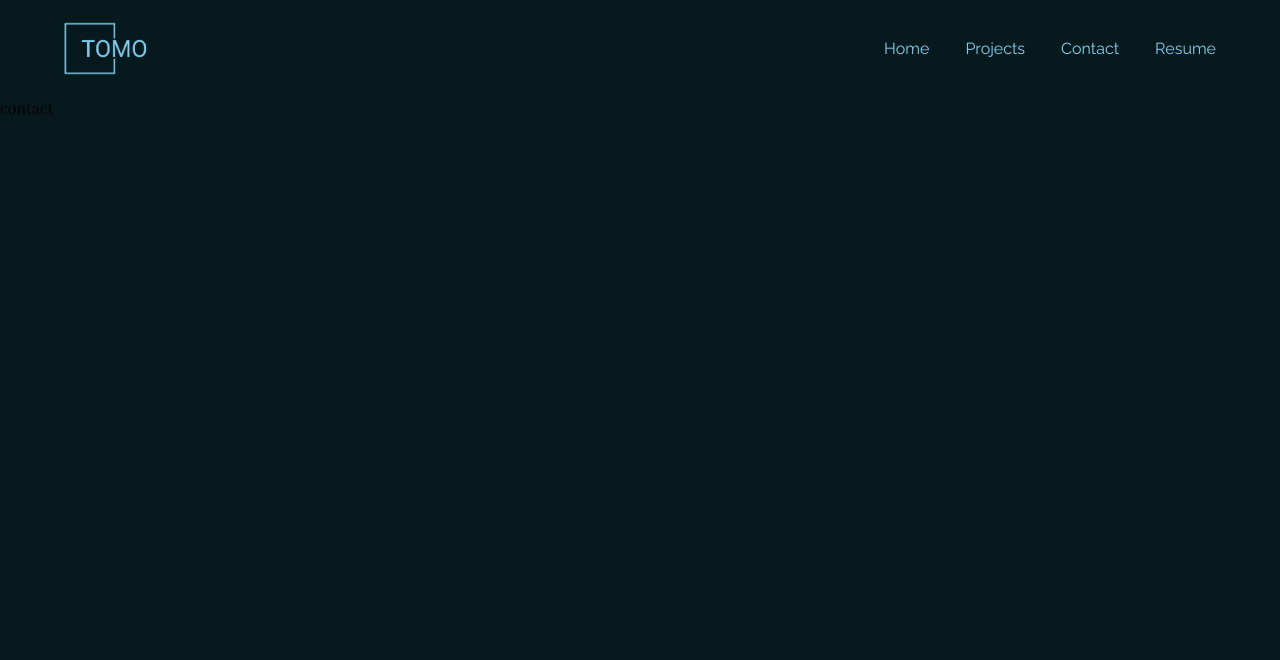
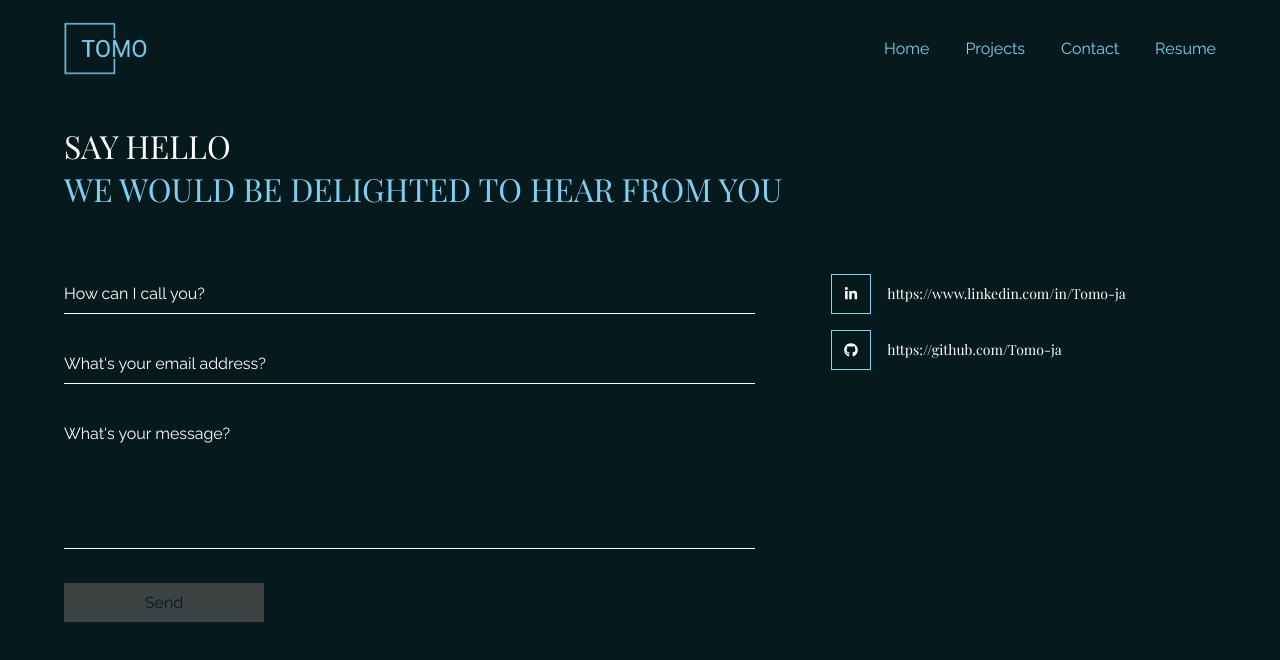
Before and after one commit to Tomo-ja/portfolio, a Next.js app: page /contact in a window 1280 px wide. Shown: the top 660 px of the page. Built offline with nearby package versions, Linux system fonts and the light colour scheme.

Commit message:
design contact form

```diff
--- /dev/null
+++ b/components/Contact/accountInfo.styles.js
@@ -0,0 +1,72 @@
+import styled from "styled-components";
+import THEME from "../../styles/theme";
+
+const StyledAccountInfo = styled.a`
+
+	display: flex;
+	margin-bottom: ${THEME.spacing.default};
+	align-items: center;
+	font-size: ${THEME.fontSize.small};
+	position: relative;
+	overflow: hidden;
+
+	::after{
+		content: '';
+		position: absolute;
+		width: 0;
+		height: 1px;
+		left: 50%;
+		bottom: 0px;
+		background-color: ${THEME.colors.lightBlue};
+		transition: all 0.25s;
+	}
+
+	p{
+		position: relative;
+		transition: all 1s ease;
+		margin-left: ${THEME.spacing.default};
+		overflow: hidden;
+
+	}
+
+	div{
+		width: 40px;
+		height: 40px;
+		display: flex;
+		justify-content: center;
+		align-items: center;
+		background-color: ${THEME.colors.black};
+		border: 1px solid ${THEME.colors.lightBlue};
+		transition: all 0.25s;
+
+	}
+	svg{
+		display: block;
+		width: 20px;
+		transition: all 0.25s;
+	}
+
+	:hover{
+		::after{
+			width: 100%;
+			left: 0;
+		}
+		div{
+			background-color: ${THEME.colors.lightBlue};
+		}
+		svg{
+			color: ${THEME.colors.black};
+		}
+	}
+
+	@media only screen and (max-width: 760px)  {
+		margin-bottom: ${THEME.spacing.small};
+		p{
+			width: 0;
+		}
+  }
+
+
+`
+
+export default StyledAccountInfo
--- /dev/null
+++ b/components/Contact/contact.styles.js
@@ -0,0 +1,27 @@
+import styled from "styled-components";
+import StyledMain from "../../styles/main.styles";
+import THEME from "../../styles/theme";
+
+const StyledContact = styled(StyledMain)`
+
+	h2{
+		margin-bottom: 2em;
+	}
+
+	section{
+		display:flex;
+	}
+
+	.accountInfo{
+		margin-left: ${THEME.spacing.xxLarge};
+	}
+
+
+	@media only screen and (max-width: 760px)  {
+		.accountInfo{
+			margin-left: ${THEME.spacing.middle};
+		}
+	}
+`
+
+export default StyledContact
--- /dev/null
+++ b/components/Contact/form.jsx
@@ -0,0 +1,106 @@
+import { useState } from "react";
+import emailjs from 'emailjs-com'
+
+
+import StyledForm from "./form.styles";
+
+const isEmailValid = (email) => {
+	return /\S+@\S+\.\S+/.test(email)
+}
+
+
+
+const Form = () => {
+
+	const [errors, setErrors] = useState({nameError: true, emailError: true, messageError: true})
+	const [emailInfo, setEmailInfo] = useState({name: null, email: null, message: null})
+
+
+	const onChangeName = (e) => {
+		if (e.target.value.trim() === "") {
+			setErrors(prev =>  {return {...prev, nameError: true}})
+		} else {
+			setErrors(prev =>  {return {...prev, nameError: false}})
+		}
+		setEmailInfo(prev => {return {...prev, name: e.target.value}})
+	}
+
+	const onChangeEmail = (e) => {
+		if (e.target.value.trim() === "") {
+			setErrors(prev =>  {return {...prev, emailError: true}})
+		} else if (!isEmailValid(e.target.value)) {
+			setErrors(prev =>  {return {...prev, emailError: true}})
+		} else {
+			setErrors(prev =>  {return {...prev, emailError: false}})
+		}
+		setEmailInfo(prev => {return {...prev, email: e.target.value}})
+	}
+
+	const onChangeMessage = (e) => {
+		if (e.target.value.trim() === "") {
+			setErrors(prev =>  {return {...prev, messageError: true}})
+		} else {
+			setErrors(prev =>  {return {...prev, messageError: false}})
+		}
+		setEmailInfo(prev => {return {...prev, message: e.target.value}})
+	}
+
+	const sendEmail = (e) => {
+		e.preventDefault()
+
+		emailjs.send(process.env.EMAIL_SERVICE_ID, "template_q7ukh3j", emailInfo, process.env.EMAIL_KEY)
+		.then(response => {
+			console.log('success')
+		})
+		.catch(error => {
+			console.log(error)
+		})
+	}
+
+	return(
+		<StyledForm>
+			<div className='form__group'>
+				<input
+					type="text"
+					className='form__input'
+					id='guestName'
+					onChange={onChangeName}
+					required
+				/>
+				<span className='form__border'></span>
+				<label htmlFor="guestName" className='form__label'>How can I call you?</label>
+			</div>
+			<div className='form__group'>
+				<input
+					type="text"
+					className='form__input'
+					id='guestEmail'
+					onChange={onChangeEmail}
+					required
+				/>
+				<span className='form__border'></span>
+				<label htmlFor='guestEmail' className='form__label'>What&apos;s your email address?</label>
+			</div>
+			<div className='form__group'>
+				<textarea
+					id='message'
+					className='form__input'
+					rows="6"
+					onChange={onChangeMessage}
+					required
+				/>
+				<span className='form__border'></span>
+				<label htmlFor='message' className='form__label'>What&apos;s your message?</label>
+			</div>
+			<button
+				className='form__button'
+				disabled={!Object.values(errors).every(value => value !== true)}
+				onClick={sendEmail}
+			>
+				Send
+			</button>
+		</StyledForm>
+	)
+}
+
+export default Form
--- /dev/null
+++ b/components/Contact/form.styles.js
@@ -0,0 +1,86 @@
+import styled from "styled-components";
+import THEME from "../../styles/theme";
+
+const StyledForm = styled.form`
+
+	width: 60%;
+	font-family: 'Raleway', sans-serif;
+
+	input, textarea{
+		all: unset;
+	}
+
+	.form{
+		&__group{
+			margin-bottom: 30px;
+			position: relative;
+		}
+		&__input{
+			width: 100%;
+			padding-block: 10px;
+			border-bottom: 1px solid ${THEME.colors.white};
+			font-size: ${THEME.fontSize.default};
+
+			&:focus ~ label,
+			&:valid ~ label {
+				top: -14px;
+				font-size: ${THEME.fontSize.small};
+				color: ${THEME.colors.lightBlue};
+			}
+			&:focus ~ .contact__form__border::before{
+				width: 100%;
+			}
+		}
+
+		&__label{
+			position: absolute;
+			top: 10px;
+			left: 0px;
+			color: ${THEME.colors.white};
+			font-size: ${THEME.fontSize.default};
+			pointer-events: none;
+			transition: 300ms ease all;
+		}
+
+		&__border{
+			display: block;
+			position: relative;
+			width: 100%;
+			&::before{
+				content: '';
+				position: absolute;
+				bottom: 0;
+				left: 0%;
+				height: 2px;
+				width: 0;
+				background-color: red;
+				transition: 300ms ease all;
+			}
+		}
+
+		&__button{
+			width: 200px;
+			padding-block: 10px;
+			background-color: ${THEME.colors.white};
+			text-align: center;
+			color: ${THEME.colors.black};
+			font-size: ${THEME.fontSize.default};
+			transition: all ease 0.3s;
+
+			:hover{
+				border-radius: ${THEME.radius.default};
+			}
+
+			&:disabled{
+				background-color: ${THEME.colors.gray};
+				opacity: 0.75;
+			}
+		}
+	}
+
+	@media only screen and (max-width: 760px)  {
+		flex-grow: 1;
+  }
+`
+
+export default StyledForm
--- a/next.config.js
+++ b/next.config.js
@@ -2,6 +2,10 @@
 const nextConfig = {
   reactStrictMode: true,
   swcMinify: true,
+  env: {
+    EMAIL_SERVICE_ID: process.env.EMAIL_SERVICE_ID,
+    EMAIL_KEY: process.env.EMAIL_KEY
+  }
 }
 
 module.exports = nextConfig
--- a/package.json
+++ b/package.json
@@ -10,8 +10,11 @@
   },
   "dependencies": {
     "@fortawesome/fontawesome-svg-core": "^6.2.0",
+    "@fortawesome/free-brands-svg-icons": "^6.2.0",
+    "@fortawesome/free-regular-svg-icons": "^6.2.0",
     "@fortawesome/free-solid-svg-icons": "^6.2.0",
     "@fortawesome/react-fontawesome": "^0.2.0",
+    "emailjs-com": "^3.2.0",
     "next": "12.3.1",
     "react": "18.2.0",
     "react-dom": "18.2.0",
--- a/pages/contact.js
+++ b/pages/contact.js
@@ -1,11 +1,48 @@
+import Head from "next/head"
+
+import { FontAwesomeIcon } from "@fortawesome/react-fontawesome"
+import { faGithub, faLinkedinIn } from "@fortawesome/free-brands-svg-icons"
+
+import Form from '../components/Contact/form'
+
+import StyledContact from '../components/Contact/contact.styles'
+import StyledAccountInfo from '../components/Contact/accountInfo.styles'
+
 
 
 const Contact = () => {
 
-
 	return (
 		<div>
-			contact
+			<Head>
+				<title>Contact</title>
+				<link rel='icon' href='/favicon.ico'/>
+			</Head>
+			<StyledContact>
+				<h2>
+					Say Hello<br />
+					<span className='blue'>We would be delighted to hear from you</span>
+				</h2>
+
+				<section>
+					<Form />
+					<div className="accountInfo">
+						<StyledAccountInfo href='https://www.linkedin.com/in/Tomo-ja' target='_blank'>
+							<div>
+								<FontAwesomeIcon icon={faLinkedinIn} color="white"/>
+							</div>
+							<p>https://www.linkedin.com/in/Tomo-ja</p>
+						</StyledAccountInfo>
+						<StyledAccountInfo href='https://github.com/Tomo-ja' target='_blank'>
+							<div>
+								<FontAwesomeIcon icon={faGithub} color="white"/>
+							</div>
+							<p>https://github.com/Tomo-ja</p>
+						</StyledAccountInfo>
+					</div>
+				</section>
+			</StyledContact>
+
 		</div>
 	)
 }
--- a/styles/animations.styles.js
+++ b/styles/animations.styles.js
@@ -11,6 +11,7 @@ export const floatingUpAnimation = keyframes`
 	}
 `
 
+
 export const moveRightAnimation = keyframes`
 
 `
--- a/styles/main.styles.js
+++ b/styles/main.styles.js
@@ -12,6 +12,14 @@ const StyledMain = styled.main `
 
 	h1{
 		font-size: ${THEME.fontSize.xxLarge};
+		text-transform: uppercase;
+		font-weight: 400;
+	}
+
+	h2{
+		font-size: ${THEME.fontSize.xLarge};
+		text-transform: uppercase;
+		font-weight: 400;
 	}
 
 	span.blue{
@@ -28,12 +36,13 @@ const StyledMain = styled.main `
 
 	}
 
-	a{
-	}
-
 	@media only screen and (max-width: 565px)  {
 		h1{
 			font-size: ${THEME.fontSize.xLarge};
+		}
+
+		h2{
+			font-size: ${THEME.fontSize.middle};
 		}
   }
 
--- a/styles/theme.js
+++ b/styles/theme.js
@@ -7,6 +7,7 @@ const THEME = {
 			blue: '#63A69F',
 			lightRed: '#F2836B',
 			yellow: '#FFD34E',
+			gray: '#505050'
 		},
 	fontSize :
 		{
```
Also changed, not shown: 2 other files (tests, documents, lock files or other folders).
